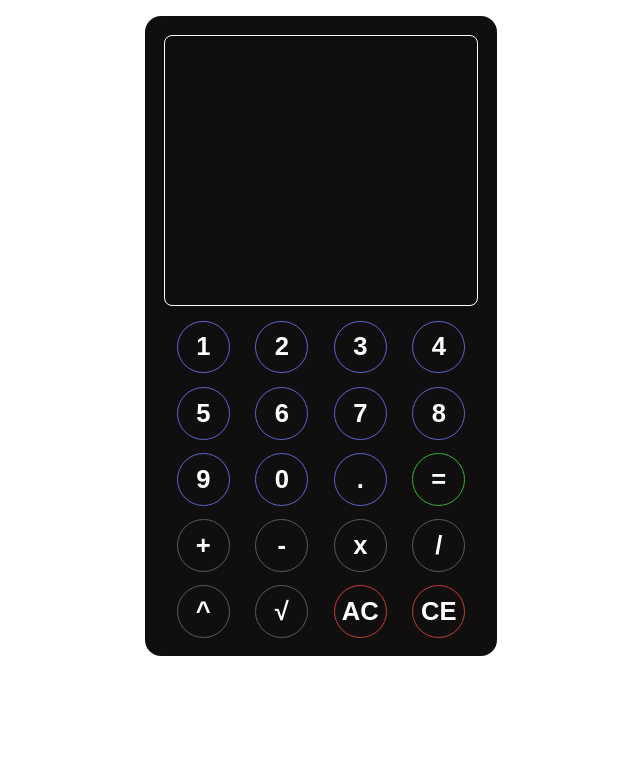
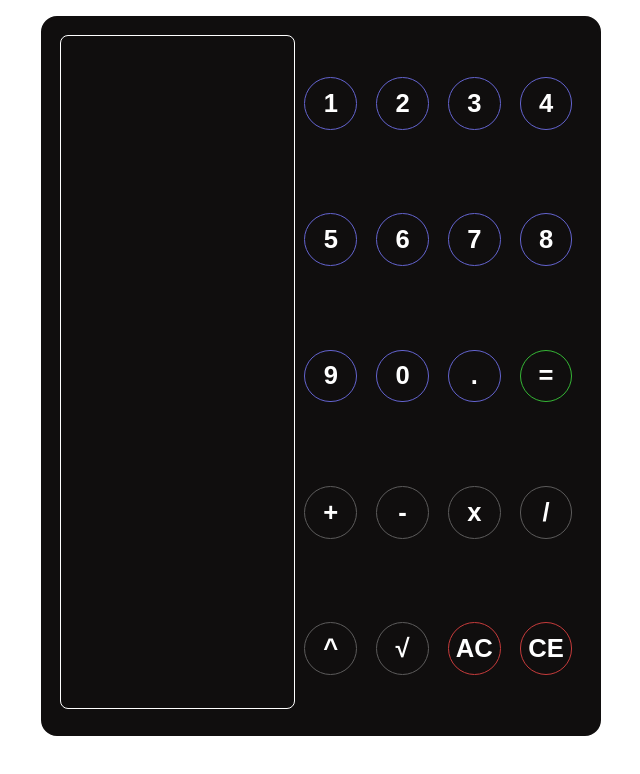
Before and after one commit to nchomeldoe/js-calculator, a plain HTML site: page index.html in a window 1280 px wide. Shown: the whole page, without its empty margins (319-959 px from the left). Drawn offline with Linux system fonts and the light colour scheme; a web font is replaced by a local one.

Commit message:
added ability to flip orientation

```diff
--- a/styles/_layout.scss
+++ b/styles/_layout.scss
@@ -6,7 +6,7 @@
   align-items: center;
 
   .inner-container {
-    width: 80vw;
+    width: 80vmin;
     min-width: 15rem;
     background-color: $background-color-primary;
     border: 0.2rem solid $background-color-primary;
@@ -14,8 +14,16 @@
     margin: 1rem auto;
     border-radius: 1rem;
     min-height: 34rem;
-    height: 80vh;
+    height: 80vmax;
     max-height: 45rem;
+    @media (orientation: landscape) {
+      display: flex;
+      flex-direction: row;
+      min-height: 20rem;
+      max-height: 90vmin;
+      min-width: 35rem;
+      max-width: 90vmax;
+    }
     @media screen and (min-width: 425px) {
       width: 22rem;
     }
@@ -30,6 +38,10 @@
       grid-template-columns: 100%;
       grid-template-rows: 40% 60%;
       align-items: end;
+      @media (orientation: landscape) {
+        height: auto;
+        width: 45%;
+      }
       .secondary-display {
         @include display-element(1.2rem, 1.3rem, 1.5rem, 1.5rem);
         p {
@@ -46,6 +58,10 @@
       place-items: center;
       grid-template-columns: 1fr 1fr 1fr 1fr;
       grid-template-rows: 1fr 1fr 1fr 1fr 1fr;
+      @media (orientation: landscape) {
+        height: auto;
+        width: 55%;
+      }
     }
   }
 }
```
Also changed, not shown: styles/main.css, 1 other file.
